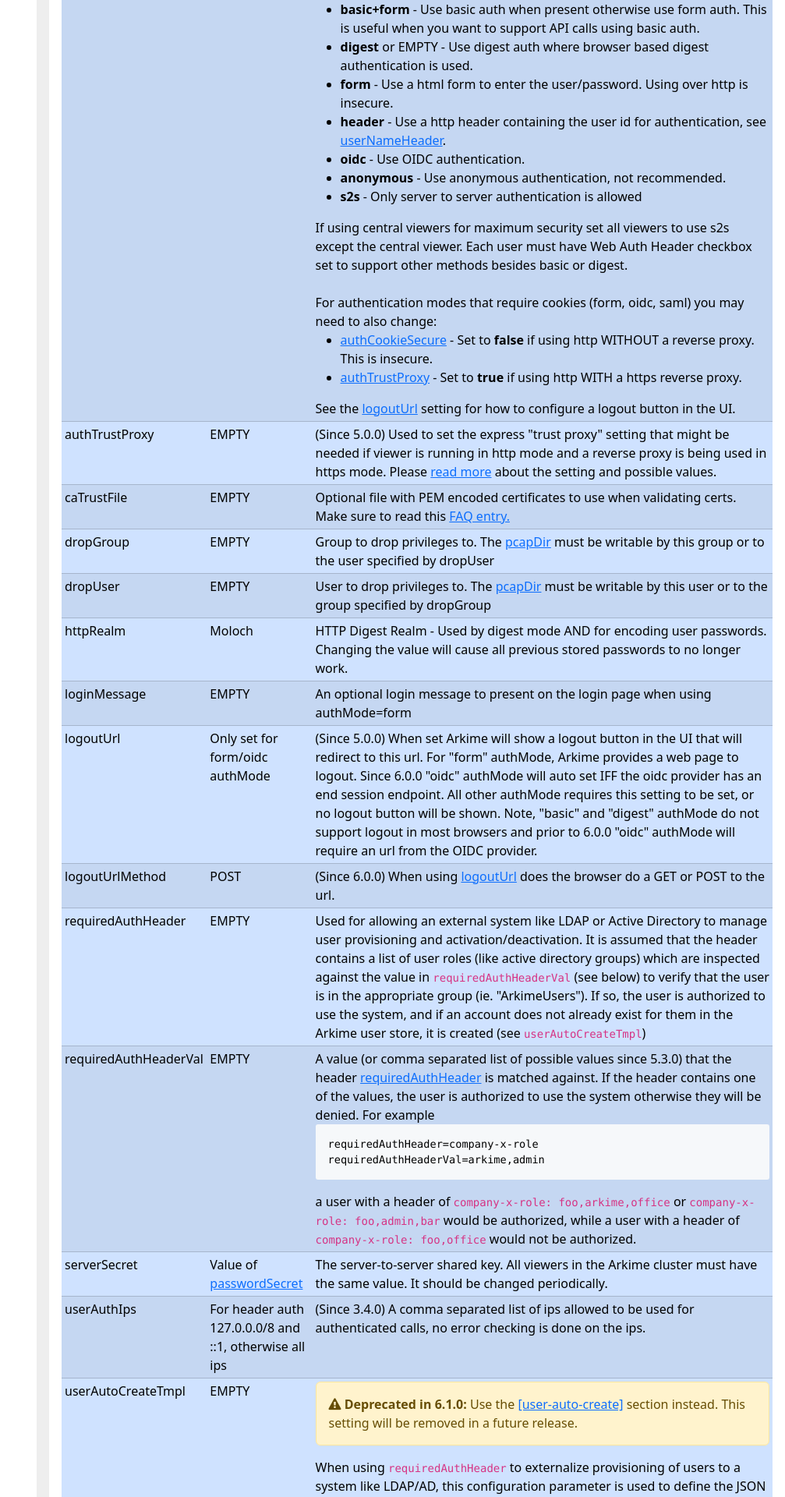
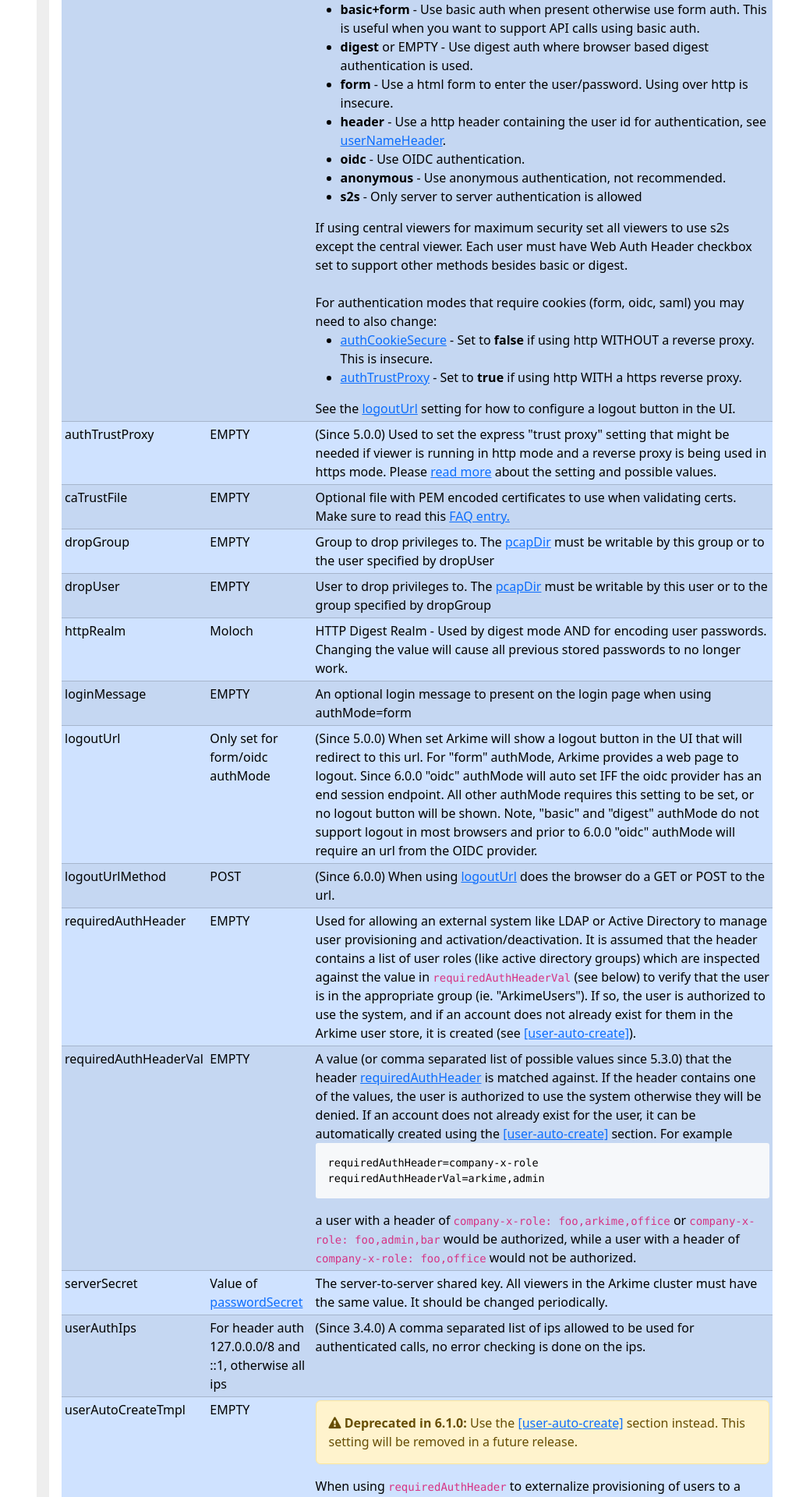
Before and after one commit to arkime/arkimeweb, a Jekyll site: the page built from settings.html, in a window 1280 px wide. Shown: the part 3080-5000 px from the top of the page at 78% size, without its empty margins (273-1280 px from the left). Built offline with Jekyll 4.4.1, drawn with Linux system fonts in a browser that asks for light colours.

Commit message:
Add user-auto-create documentation and deprecate userAutoCreateTmpl
- Add new user-auto-create.yml documenting the [user-auto-create] section
- Mark userAutoCreateTmpl as deprecated in 6.1.0 with link to new section
- Update requiredAuthHeader/requiredAuthHeaderVal to reference user-auto-create

Co-authored-by: Copilot <223556219+Copilot@users.noreply.github.com>

```diff
--- a/_data/shared/security.yml
+++ b/_data/shared/security.yml
@@ -87,13 +87,14 @@ settings:
       to verify that the user is in the appropriate group (ie. "ArkimeUsers").  If
       so, the user is authorized to use the system, and if an account does not
       already exist for them in the Arkime user store,
-      it is created (see <code>userAutoCreateTmpl</code>)
+      it is created (see <a href="#user-auto-create">[user-auto-create]</a>).
 
   - key: requiredAuthHeaderVal
     value: EMPTY
     text: |
       A value (or comma separated list of possible values since 5.3.0) that the header <a href="#requiredAuthHeader">requiredAuthHeader</a> is matched against.
       If the header contains one of the values, the user is authorized to use the system otherwise they will be denied.
+      If an account does not already exist for the user, it can be automatically created using the <a href="#user-auto-create">[user-auto-create]</a> section.
 
       For example
       <pre>requiredAuthHeader=company-x-role
--- a/_data/shared/user-auto-create.yml
+++ b/_data/shared/user-auto-create.yml
@@ -4,6 +4,11 @@ before: |
     Starting with 6.1.0 it is now possible to dynamically create users when using header or oidc authMode.
     This is done by adding a <code>[user-auto-create]</code> section to the configuration file.
     When a user authenticates and doesn't exist in the database, a new user will be created using the configured field values.
+  </p>
+  <p>
+    When using header auth with an external system like LDAP or Active Directory, you can use
+    <a href="#requiredAuthHeader">requiredAuthHeader</a> and <a href="#requiredAuthHeaderVal">requiredAuthHeaderVal</a>
+    to verify that the user is in the appropriate group before allowing access and auto-creation.
   </p>
   <p class="alert alert-warning">
     <span class="fa fa-exclamation-triangle">
```
